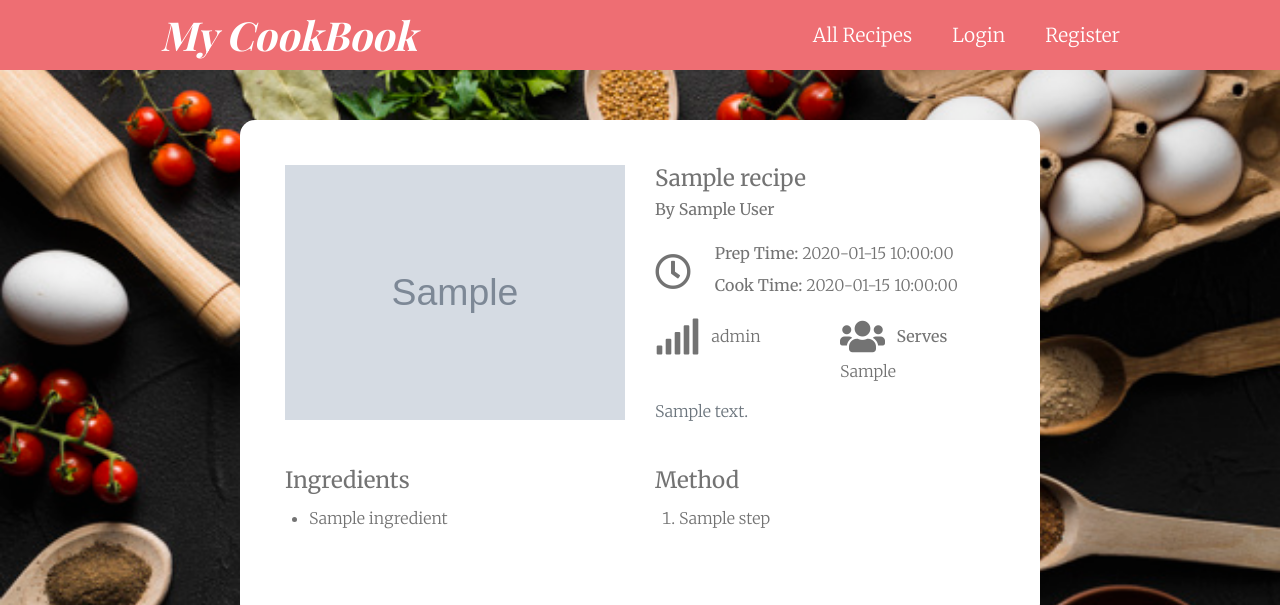
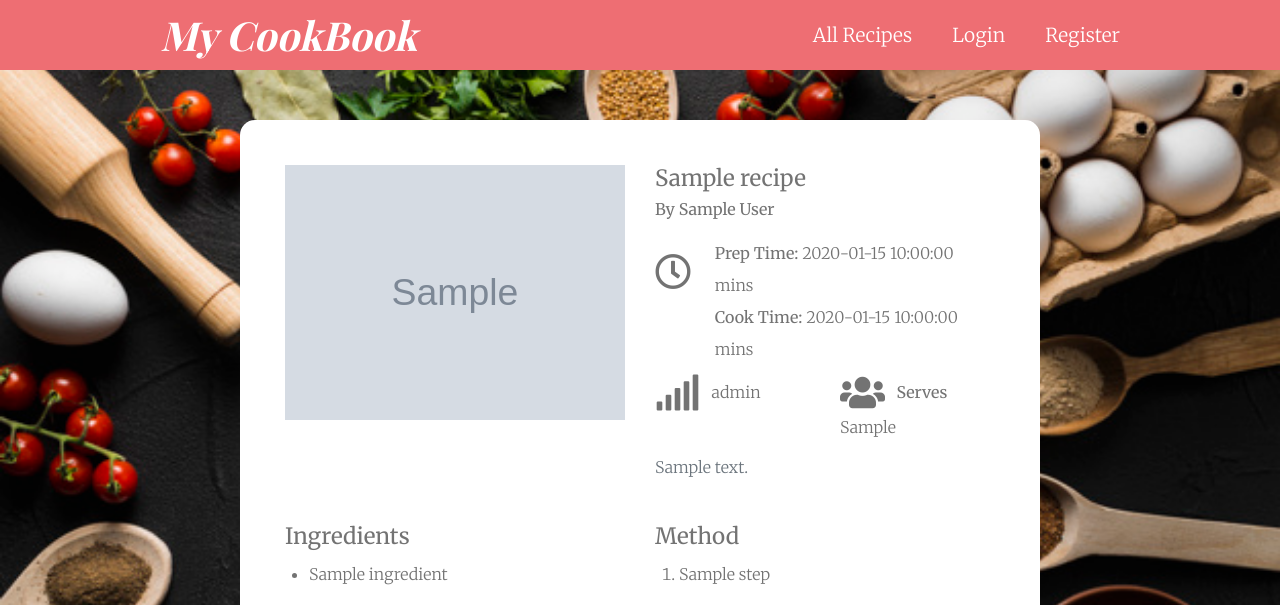
Before and after one commit to LawlessXD/my-cookbook, a Flask app: template templates/viewrecipe.html in a window 1280 px wide. Shown: the top 605 px of the page. Run offline with Flask 2, Linux system fonts and the light colour scheme; the template is opened without the code that fills it: most values are stand-ins (such as "Sample title", 1, 10 or a date in 2020); grey boxes marked "Sample" are stand-in pictures; some libraries are stand-ins or nearby versions; some web fonts are replaced.

Commit message:
Edited viewrecipe template to include mins text for timings

```diff
--- a/templates/viewrecipe.html
+++ b/templates/viewrecipe.html
@@ -17,8 +17,8 @@
                 <div class="row cooking-time">
                     <div class="col-2 cooking-time-icon"><i class="far fa-clock"></i></div>
                     <div class="col-10 cooking-time-text">
-                        <span><strong>Prep Time: </strong>{{recipe.recipe_prep_time}}</span>
-                        <span><strong>Cook Time: </strong>{{recipe.recipe_cook_time}}</span>
+                        <span><strong>Prep Time: </strong>{{recipe.recipe_prep_time}} mins</span>
+                        <span><strong>Cook Time: </strong>{{recipe.recipe_cook_time}} mins</span>
                     </div>
                 </div>
                 <div class="row mb-2">
```
